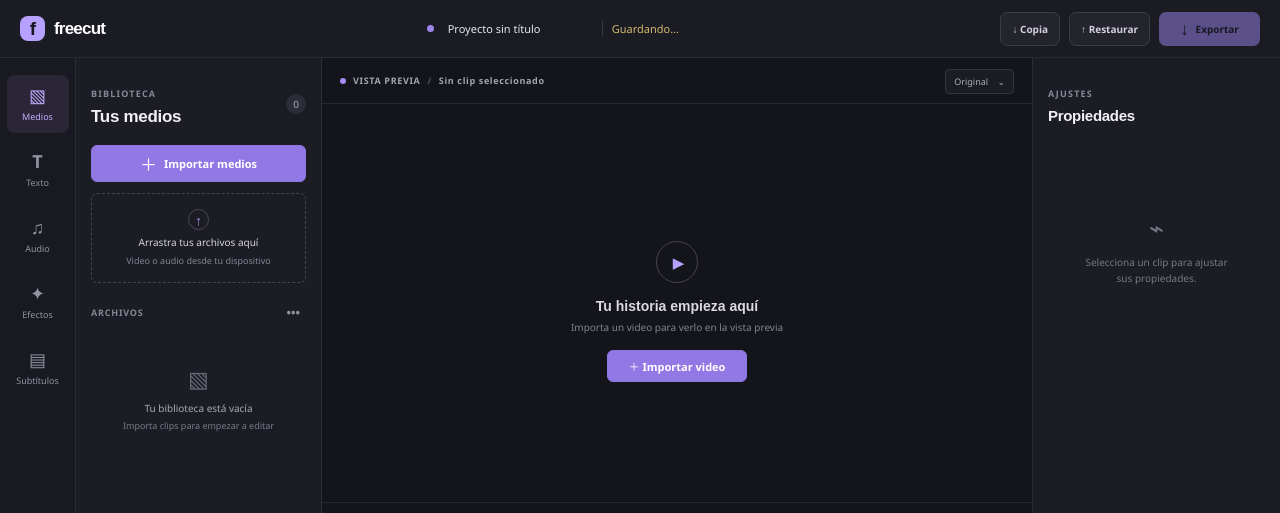
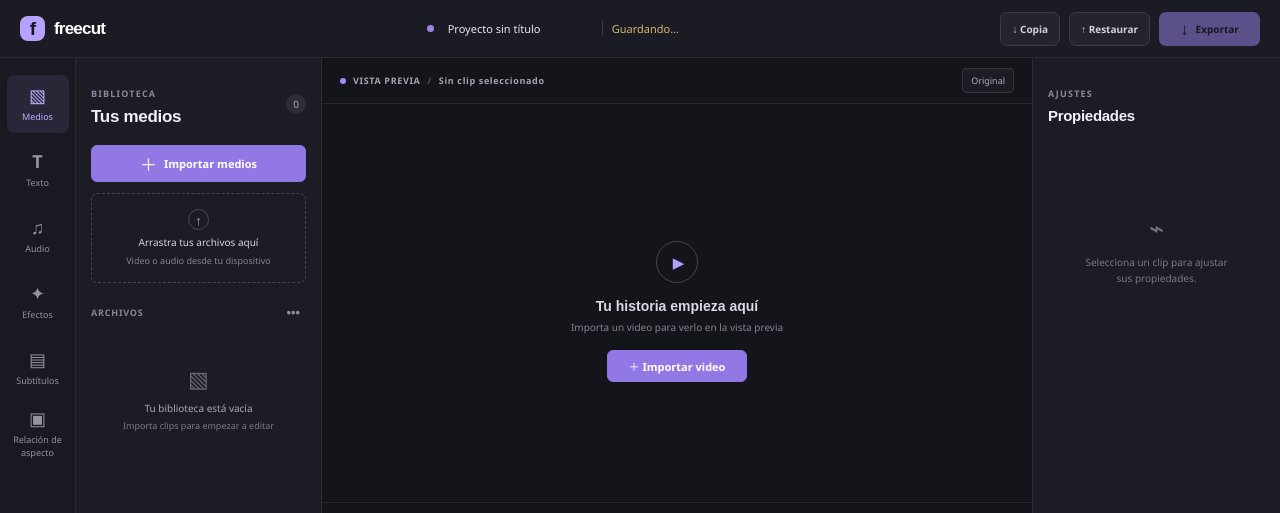
Before and after one commit to rodrigolincoleos/freecut, a React (Vite) app: page / in a window 1280 px wide. Shown: the top 513 px of the page. Built offline with nearby package versions, Linux system fonts and the light colour scheme.

Commit message:
Move aspect ratio selector to its own panel
Co-authored-by: Copilot <223556219+Copilot@users.noreply.github.com>

```diff
--- a/src/App.tsx
+++ b/src/App.tsx
@@ -9,7 +9,7 @@ type MediaItem = ProjectMedia & {
   file: File
   url: string
 }
-type Panel = 'media' | 'text' | 'audio' | 'effects' | 'captions'
+type Panel = 'media' | 'text' | 'audio' | 'effects' | 'captions' | 'aspect'
 type SaveStatus = 'loading' | 'saved' | 'saving' | 'error'
 
 const formatTime = (seconds: number) => {
@@ -209,7 +209,6 @@ function App() {
   const [captionSegments, setCaptionSegments] = useState<CaptionSegment[]>([])
   const [captionStyle, setCaptionStyle] = useState<CaptionStyle>('classic')
   const [aspectRatio, setAspectRatio] = useState<VideoAspectRatio>('original')
-  const [isAspectMenuOpen, setIsAspectMenuOpen] = useState(false)
   const [transcriptionLanguage, setTranscriptionLanguage] = useState('es')
   const [isTranscribing, setIsTranscribing] = useState(false)
   const [filter, setFilter] = useState(filters[0])
@@ -984,6 +983,7 @@ function App() {
             ['audio', '♫', 'Audio'],
             ['effects', '✦', 'Efectos'],
             ['captions', '▤', 'Subtítulos'],
+            ['aspect', '▣', 'Relación de aspecto'],
           ] as [Panel, string, string][]).map(([panel, icon, label]) => (
             <button
               key={panel}
@@ -1007,6 +1007,7 @@ function App() {
                 audio: 'Audio',
                 effects: 'Efectos',
                 captions: 'Subtítulos',
+                aspect: 'Relación de aspecto',
                 media: 'Tus medios',
               }[activePanel])}</h1>
             </div>
@@ -1234,41 +1235,37 @@ function App() {
               )}
             </div>
           )}
+
+          {activePanel === 'aspect' && (
+            <div className="settings-content">
+              <p className="panel-description">Elige el formato del lienzo. El encuadre se adapta en la vista previa y en la exportación.</p>
+              <div className="aspect-ratio-grid" role="group" aria-label="Formatos de video">
+                {aspectRatios.map((option) => (
+                  <button
+                    className={`aspect-ratio-option ${aspectRatio === option.id ? 'selected' : ''}`}
+                    key={option.id}
+                    type="button"
+                    aria-pressed={aspectRatio === option.id}
+                    onClick={() => setAspectRatio(option.id)}
+                  >
+                    <span
+                      className="aspect-ratio-icon"
+                      style={{
+                        aspectRatio: option.value ? String(option.value) : String(previewAspectRatio),
+                      }}
+                    />
+                    <span>{option.name}</span>
+                  </button>
+                ))}
+              </div>
+            </div>
+          )}
         </aside>
 
         <section className="editor-area">
           <div className="preview-toolbar">
             <div className="preview-label"><span className="live-dot" /> VISTA PREVIA <span className="divider">/</span> {activeVideo?.file.name ?? 'Sin clip seleccionado'}</div>
-            <div className="ratio-control">
-              <button
-                className="ratio-button"
-                type="button"
-                aria-haspopup="true"
-                aria-expanded={isAspectMenuOpen}
-                onClick={() => setIsAspectMenuOpen((open) => !open)}
-              >
-                {aspectRatios.find((item) => item.id === aspectRatio)?.name ?? 'Original'} <span>⌄</span>
-              </button>
-              {isAspectMenuOpen && (
-                <div className="ratio-menu" role="group" aria-label="Formato del video">
-                  {aspectRatios.map((option) => (
-                    <button
-                      className={`ratio-option ${aspectRatio === option.id ? 'selected' : ''}`}
-                      key={option.id}
-                      type="button"
-                      aria-pressed={aspectRatio === option.id}
-                      onClick={() => {
-                        setAspectRatio(option.id)
-                        setIsAspectMenuOpen(false)
-                      }}
-                    >
-                      <span className="ratio-option-icon" style={{ aspectRatio: option.value ? String(option.value) : String(previewAspectRatio) }} />
-                      <span>{option.name}</span>
-                    </button>
-                  ))}
-                </div>
-              )}
-            </div>
+            <span className="preview-aspect-ratio">{aspectRatios.find((item) => item.id === aspectRatio)?.name ?? 'Original'}</span>
           </div>
 
           <div className="preview-stage" ref={previewStageRef}>
--- a/src/style.css
+++ b/src/style.css
@@ -89,13 +89,7 @@ button:disabled { opacity: .48; cursor: not-allowed; }
 .preview-label { display: flex; align-items: center; gap: 7px; overflow: hidden; color: #a5a5b1; font-size: 9px; font-weight: 600; letter-spacing: .65px; text-overflow: ellipsis; white-space: nowrap; }
 .preview-label .live-dot { width: 6px; height: 6px; background: #a68af6; }
 .divider { color: #555663; }
-.ratio-control { position: relative; }
-.ratio-button { padding: 5px 8px; border: 1px solid #34353e; border-radius: 4px; background: #1c1d24; color: #aaaab7; font-size: 9px; cursor: pointer; }
-.ratio-button span { margin-left: 7px; }
-.ratio-menu { position: absolute; z-index: 5; top: calc(100% + 7px); right: 0; width: min(250px, 85vw); max-height: min(360px, 70vh); padding: 8px; display: grid; grid-template-columns: repeat(3, minmax(0, 1fr)); gap: 5px; overflow-y: auto; border: 1px solid #393a45; border-radius: 7px; background: #202127; box-shadow: 0 8px 24px #0009; }
-.ratio-option { min-width: 0; min-height: 57px; display: flex; flex-direction: column; align-items: center; justify-content: center; gap: 5px; border: 1px solid transparent; border-radius: 5px; background: #292a32; color: #a9a9b5; font-size: 8px; cursor: pointer; }
-.ratio-option.selected { border-color: #a28bec; background: #302b3d; color: #e0d7ff; }
-.ratio-option-icon { width: 20px; max-width: 27px; max-height: 23px; border: 1px solid currentColor; border-radius: 2px; }
+.preview-aspect-ratio { padding: 5px 8px; border: 1px solid #34353e; border-radius: 4px; background: #1c1d24; color: #aaaab7; font-size: 9px; }
 .preview-stage { min-height: 200px; flex: 1; display: grid; place-items: center; padding: 24px 28px 8px; overflow: hidden; }
 .video-frame { position: relative; width: min(100%, 720px); max-width: 100%; max-height: 100%; aspect-ratio: 16 / 9; display: grid; place-items: center; overflow: hidden; border-radius: 5px; background: #090a0d; box-shadow: 0 9px 35px #0005; }
 .video-frame video { width: 100%; height: 100%; object-fit: cover; }
@@ -179,6 +173,11 @@ button:disabled { opacity: .48; cursor: not-allowed; }
 
 .settings-content { color: #c7c6d1; }
 .panel-description { margin: 0 0 19px; color: #9697a4; font-size: 10px; line-height: 1.6; }
+.aspect-ratio-grid { display: grid; grid-template-columns: repeat(3, minmax(0, 1fr)); gap: 8px; }
+.aspect-ratio-option { min-width: 0; min-height: 73px; display: flex; flex-direction: column; align-items: center; justify-content: center; gap: 7px; border: 1px solid #383943; border-radius: 5px; background: #25262e; color: #aaaab7; font-size: 9px; cursor: pointer; }
+.aspect-ratio-option:hover { border-color: #666174; }
+.aspect-ratio-option.selected { border-color: #a28bec; background: #302b3d; color: #e0d7ff; }
+.aspect-ratio-icon { width: 24px; max-width: 34px; max-height: 28px; border: 1px solid currentColor; border-radius: 2px; }
 .settings-content textarea { width: 100%; resize: vertical; padding: 9px; border: 1px solid #3b3c46; border-radius: 5px; background: #22232b; color: #eeeeF5; font-size: 10px; }
 .caption-language { width: 100%; height: 32px; padding: 0 8px; border: 1px solid #3b3c46; border-radius: 5px; background: #22232b; color: #dedde7; color-scheme: dark; font-size: 10px; }
 .caption-style-grid { display: grid; grid-template-columns: repeat(2, minmax(0, 1fr)); gap: 7px; }
```
